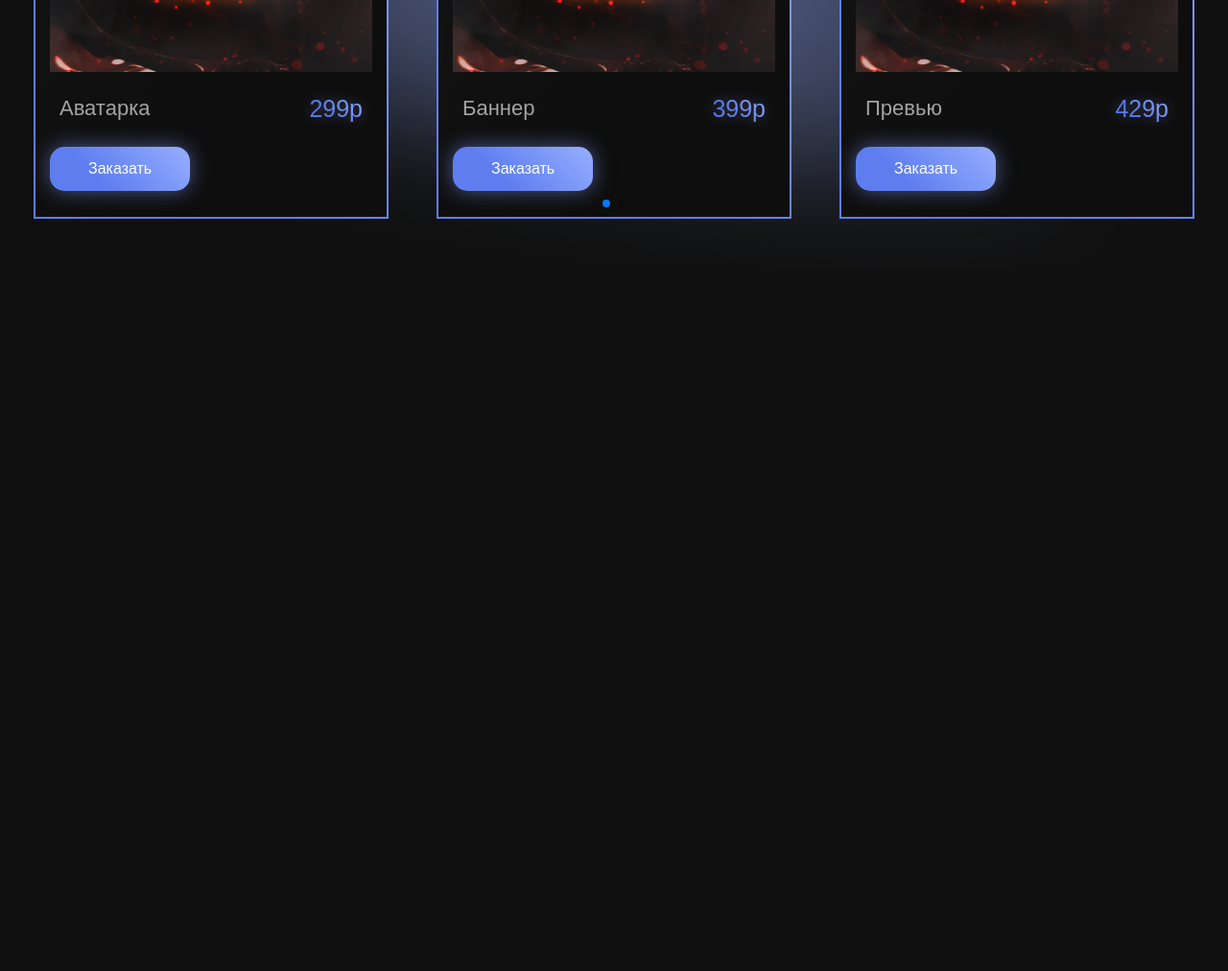
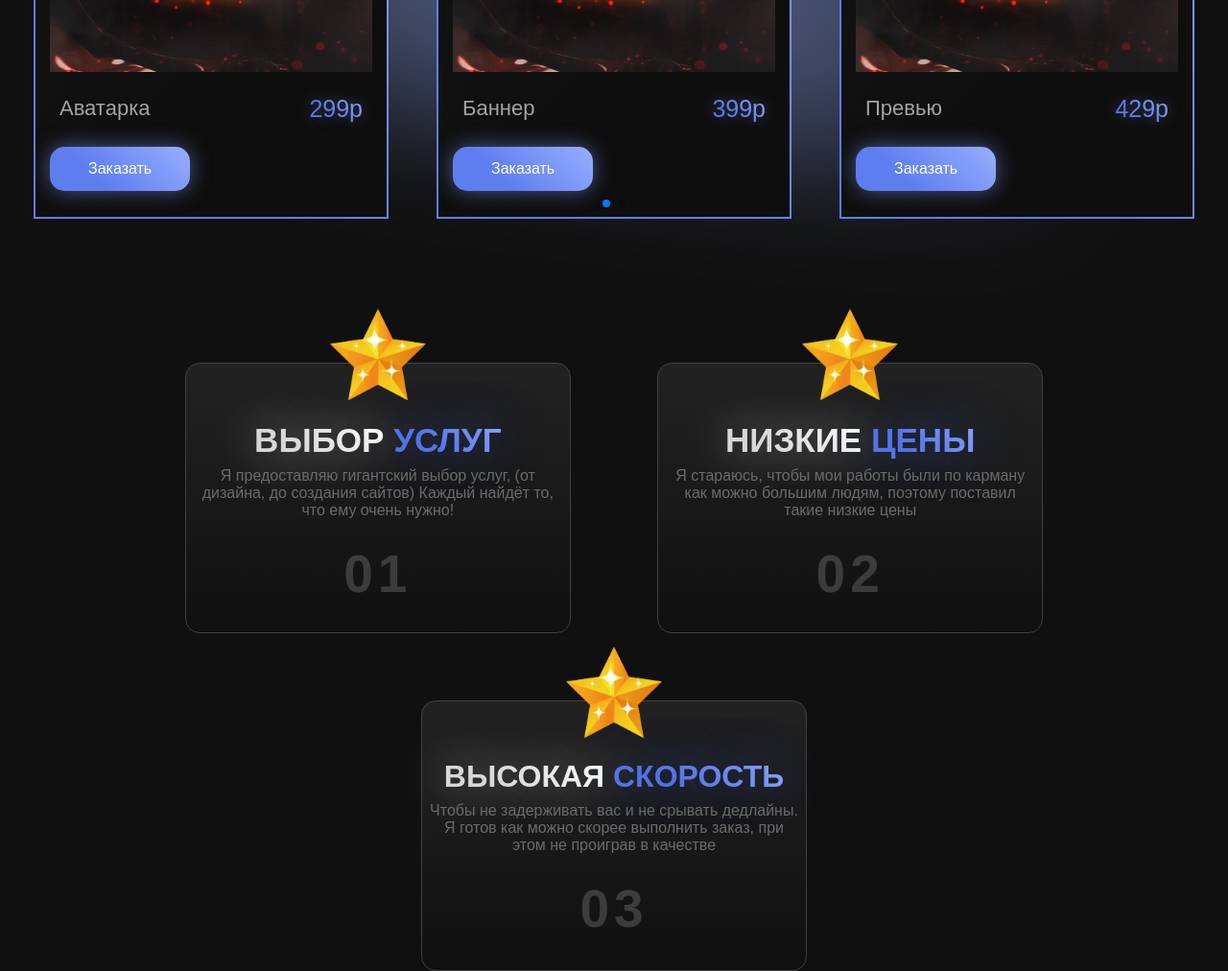
Before and after one commit to Darvin18/coffe_design, a plain HTML site: page index.html in a window 1280 px wide. Shown: the part 4333-5345 px from the top of the page at 96% size. Before the commit the page ends 4611 px from the top, so only its background shows below. Drawn offline with Linux system fonts and the light colour scheme; a script that the page names is missing; a web font is replaced by a local one.

Commit message:
whymepage_without_title

```diff
--- a/index.html
+++ b/index.html
@@ -150,6 +150,48 @@
     </div>
 
     <!-- whyme_page -->
+    <section class="whyme_page">
+        <div class="whyme_content">
+            <div class="whyme_block">
+                <img src="images/star_img.png" alt="" width="100px">
+                <div class="whyme_title">
+                    <span class="coffe">ВЫБОР</span> <span class="design">УСЛУГ</span>
+                </div>
+                <p class="whyme_description">
+                    Я предоставляю гигантский выбор услуг,
+                    (от дизайна, до создания сайтов)
+                    Каждый найдёт то, что ему очень нужно!
+                </p>
+                <div class="whyme_count">01</div>
+            </div>
+            <div class="whyme_block">
+                <img src="images/star_img.png" alt="" width="100px">
+                <div class="whyme_title">
+                    <span class="coffe">НИЗКИЕ</span> <span class="design">ЦЕНЫ</span>
+                </div>
+                <p class="whyme_description">
+                    Я стараюсь, чтобы мои работы были
+                    по карману как можно большим людям,
+                    поэтому поставил такие низкие цены
+                </p>
+                <div class="whyme_count">02</div>
+            </div>
+            <div class="whyme_block">
+                <img src="images/star_img.png" alt="" width="100px">
+                <div class="whyme_title whyme_speed">
+                    <span class="coffe">ВЫСОКАЯ</span> <span class="design">СКОРОСТЬ</span>
+                </div>
+                <p class="whyme_description">
+                    Чтобы не задерживать вас и не срывать дедлайны.
+                    Я готов как можно скорее выполнить заказ, при этом
+                    не проиграв в качестве
+                </p>
+                <div class="whyme_count">03</div>
+            </div>
+        </div>
+    </section>
+
+
 
 
 
--- a/style.css
+++ b/style.css
@@ -321,7 +321,50 @@ header .navbar a:hover{color:#e6e6e6}
 }
 
 /* whyme_page */
-
+.whyme_page{
+    margin-top: 150px;
+}
+.whyme_content{
+    margin: 0 auto;
+    max-width: 1300px;
+    display: flex;
+    justify-content: space-evenly;
+    flex-wrap: wrap;
+    row-gap: 70px;
+    padding: 0 8%;
+}
+.whyme_block{
+    padding: 60px 0 0 0;
+    position: relative;
+    width: 400px;
+    height: 220px;
+    text-align: center;
+    background: linear-gradient(180deg, #222222, #101010);
+    border: 1px solid #424242;
+    /* border-image-source: linear-gradient(180deg, #424242 33%, #181818);
+    border-image-slice: 1; */
+    border-radius: 15px;
+}
+.whyme_title{font-size: 35px; font-weight: bold;}
+.whyme_description{
+    font-size: 16px;
+    margin: 8px 5px 25px 5px;
+    color: #6b6b6b;
+}
+.whyme_count{
+    font-weight: bold;
+    font-size: 55px;
+    color: #ffffff2c;
+    letter-spacing: 5px;
+}
+.whyme_block img{
+    position: absolute;
+    top: -57px;
+    left: 150px;
+}
+.whyme_speed{
+    font-size: 32px;
+}
 
 
 
@@ -427,6 +470,18 @@ header .navbar a:hover{color:#e6e6e6}
     .my_works_page .see_more a{font-size: 1rem;}
 
     .radial_sphere_swiper{width: 100%; height: 100%;}
+
+    .whyme_description{font-size: 14px;}
+    .whyme_title{font-size: 30px;}
+    .whyme_speed{font-size: 24px;}
+}
+@media (max-width: 480px){
+    .whyme_block{width: 330px;}
+    .whyme_block img{left: 120px;}
+}
+@media (max-width: 400px){
+    .whyme_block{width: 280px;}
+    .whyme_block img{left: 90px;}
 }
 @media (max-width: 345px){
     .radial_sphere_swiper{display: none;}
```
Also changed, not shown: images/star_img.png (added), swiperjs/swiper.js (line endings or trailing spaces).
